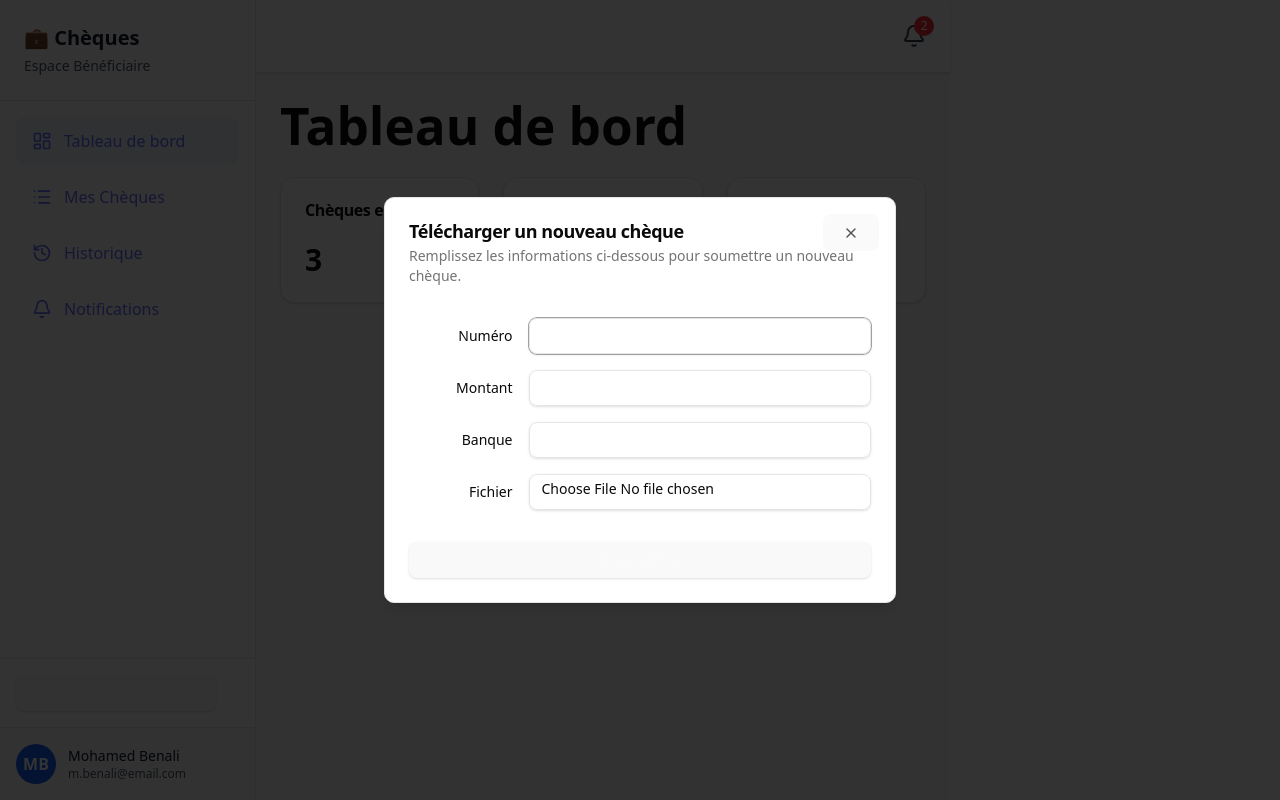
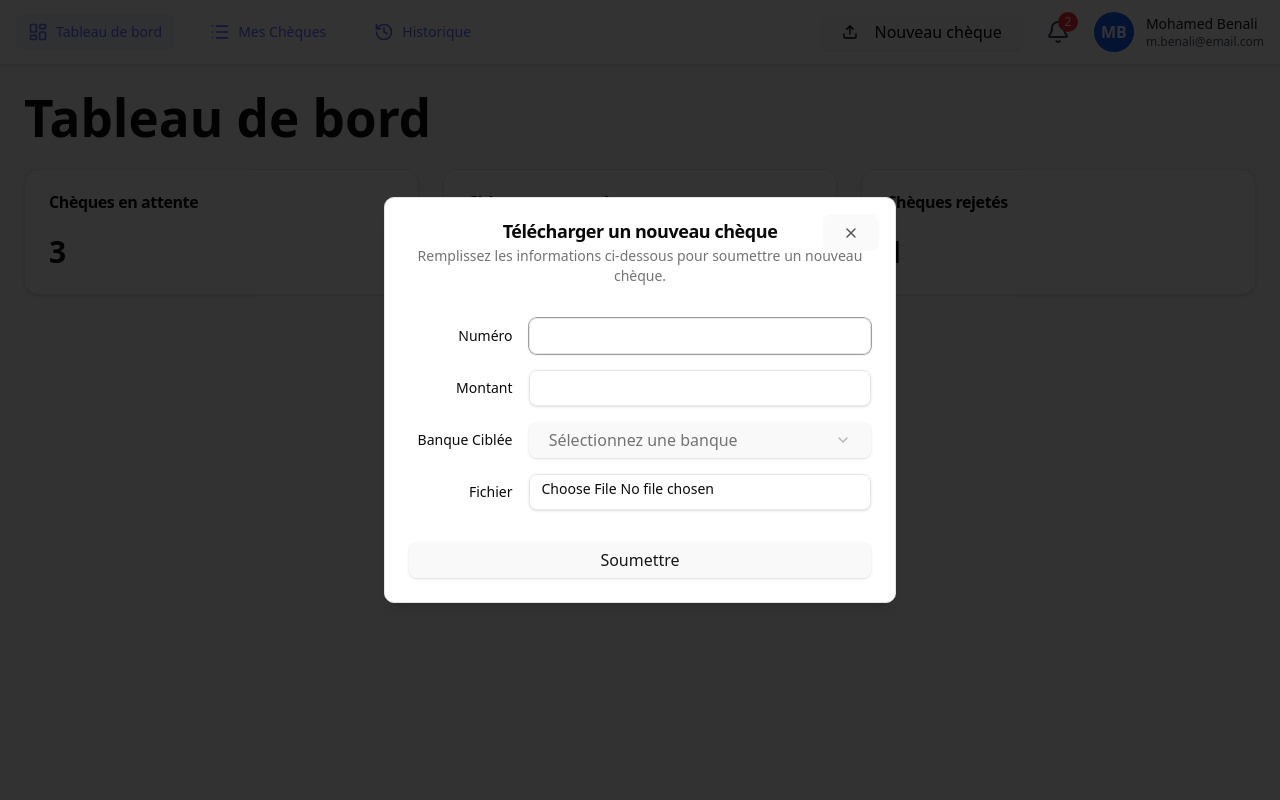
Before and after one commit to OSama2626/FraudDetectEspaceBeneficiaire, a React app in the folder frontend/: page /beneficiary in a window 1280 px wide. Both pictures are taken after a click on the button "Nouveau chèque". Built offline with nearby package versions, Linux system fonts and the light colour scheme; the HTML template or start-up script is replaced by a standard one.

Commit message:
nice work, well done

```diff
--- a/frontend/package.json
+++ b/frontend/package.json
@@ -13,6 +13,7 @@
     "-": "^0.0.1",
     "@radix-ui/react-dialog": "^1.1.15",
     "@radix-ui/react-label": "^2.1.8",
+    "@radix-ui/react-select": "^2.2.6",
     "@radix-ui/react-slot": "^1.2.4",
     "@tailwindcss/vite": "^4.1.16",
     "axios": "^1.13.1",
--- /dev/null
+++ b/frontend/src/components/ui/select.tsx
@@ -0,0 +1,157 @@
+import * as React from "react"
+import * as SelectPrimitive from "@radix-ui/react-select"
+import { Check, ChevronDown, ChevronUp } from "lucide-react"
+
+import { cn } from "@/lib/utils"
+
+const Select = SelectPrimitive.Root
+
+const SelectGroup = SelectPrimitive.Group
+
+const SelectValue = SelectPrimitive.Value
+
+const SelectTrigger = React.forwardRef<
+  React.ElementRef<typeof SelectPrimitive.Trigger>,
+  React.ComponentPropsWithoutRef<typeof SelectPrimitive.Trigger>
+>(({ className, children, ...props }, ref) => (
+  <SelectPrimitive.Trigger
+    ref={ref}
+    className={cn(
+      "flex h-9 w-full items-center justify-between whitespace-nowrap rounded-md border border-input bg-transparent px-3 py-2 text-sm shadow-sm ring-offset-background data-[placeholder]:text-muted-foreground focus:outline-none focus:ring-1 focus:ring-ring disabled:cursor-not-allowed disabled:opacity-50 [&>span]:line-clamp-1",
+      className
+    )}
+    {...props}
+  >
+    {children}
+    <SelectPrimitive.Icon asChild>
+      <ChevronDown className="h-4 w-4 opacity-50" />
+    </SelectPrimitive.Icon>
+  </SelectPrimitive.Trigger>
+))
+SelectTrigger.displayName = SelectPrimitive.Trigger.displayName
+
+const SelectScrollUpButton = React.forwardRef<
+  React.ElementRef<typeof SelectPrimitive.ScrollUpButton>,
+  React.ComponentPropsWithoutRef<typeof SelectPrimitive.ScrollUpButton>
+>(({ className, ...props }, ref) => (
+  <SelectPrimitive.ScrollUpButton
+    ref={ref}
+    className={cn(
+      "flex cursor-default items-center justify-center py-1",
+      className
+    )}
+    {...props}
+  >
+    <ChevronUp className="h-4 w-4" />
+  </SelectPrimitive.ScrollUpButton>
+))
+SelectScrollUpButton.displayName = SelectPrimitive.ScrollUpButton.displayName
+
+const SelectScrollDownButton = React.forwardRef<
+  React.ElementRef<typeof SelectPrimitive.ScrollDownButton>,
+  React.ComponentPropsWithoutRef<typeof SelectPrimitive.ScrollDownButton>
+>(({ className, ...props }, ref) => (
+  <SelectPrimitive.ScrollDownButton
+    ref={ref}
+    className={cn(
+      "flex cursor-default items-center justify-center py-1",
+      className
+    )}
+    {...props}
+  >
+    <ChevronDown className="h-4 w-4" />
+  </SelectPrimitive.ScrollDownButton>
+))
+SelectScrollDownButton.displayName =
+  SelectPrimitive.ScrollDownButton.displayName
+
+const SelectContent = React.forwardRef<
+  React.ElementRef<typeof SelectPrimitive.Content>,
+  React.ComponentPropsWithoutRef<typeof SelectPrimitive.Content>
+>(({ className, children, position = "popper", ...props }, ref) => (
+  <SelectPrimitive.Portal>
+    <SelectPrimitive.Content
+      ref={ref}
+      className={cn(
+        "relative z-50 max-h-[--radix-select-content-available-height] min-w-[8rem] overflow-y-auto overflow-x-hidden rounded-md border bg-popover text-popover-foreground shadow-md data-[state=open]:animate-in data-[state=closed]:animate-out data-[state=closed]:fade-out-0 data-[state=open]:fade-in-0 data-[state=closed]:zoom-out-95 data-[state=open]:zoom-in-95 data-[side=bottom]:slide-in-from-top-2 data-[side=left]:slide-in-from-right-2 data-[side=right]:slide-in-from-left-2 data-[side=top]:slide-in-from-bottom-2 origin-[--radix-select-content-transform-origin]",
+        position === "popper" &&
+          "data-[side=bottom]:translate-y-1 data-[side=left]:-translate-x-1 data-[side=right]:translate-x-1 data-[side=top]:-translate-y-1",
+        className
+      )}
+      position={position}
+      {...props}
+    >
+      <SelectScrollUpButton />
+      <SelectPrimitive.Viewport
+        className={cn(
+          "p-1",
+          position === "popper" &&
+            "h-[var(--radix-select-trigger-height)] w-full min-w-[var(--radix-select-trigger-width)]"
+        )}
+      >
+        {children}
+      </SelectPrimitive.Viewport>
+      <SelectScrollDownButton />
+    </SelectPrimitive.Content>
+  </SelectPrimitive.Portal>
+))
+SelectContent.displayName = SelectPrimitive.Content.displayName
+
+const SelectLabel = React.forwardRef<
+  React.ElementRef<typeof SelectPrimitive.Label>,
+  React.ComponentPropsWithoutRef<typeof SelectPrimitive.Label>
+>(({ className, ...props }, ref) => (
+  <SelectPrimitive.Label
+    ref={ref}
+    className={cn("px-2 py-1.5 text-sm font-semibold", className)}
+    {...props}
+  />
+))
+SelectLabel.displayName = SelectPrimitive.Label.displayName
+
+const SelectItem = React.forwardRef<
+  React.ElementRef<typeof SelectPrimitive.Item>,
+  React.ComponentPropsWithoutRef<typeof SelectPrimitive.Item>
+>(({ className, children, ...props }, ref) => (
+  <SelectPrimitive.Item
+    ref={ref}
+    className={cn(
+      "relative flex w-full cursor-default select-none items-center rounded-sm py-1.5 pl-2 pr-8 text-sm outline-none focus:bg-accent focus:text-accent-foreground data-[disabled]:pointer-events-none data-[disabled]:opacity-50",
+      className
+    )}
+    {...props}
+  >
+    <span className="absolute right-2 flex h-3.5 w-3.5 items-center justify-center">
+      <SelectPrimitive.ItemIndicator>
+        <Check className="h-4 w-4" />
+      </SelectPrimitive.ItemIndicator>
+    </span>
+    <SelectPrimitive.ItemText>{children}</SelectPrimitive.ItemText>
+  </SelectPrimitive.Item>
+))
+SelectItem.displayName = SelectPrimitive.Item.displayName
+
+const SelectSeparator = React.forwardRef<
+  React.ElementRef<typeof SelectPrimitive.Separator>,
+  React.ComponentPropsWithoutRef<typeof SelectPrimitive.Separator>
+>(({ className, ...props }, ref) => (
+  <SelectPrimitive.Separator
+    ref={ref}
+    className={cn("-mx-1 my-1 h-px bg-muted", className)}
+    {...props}
+  />
+))
+SelectSeparator.displayName = SelectPrimitive.Separator.displayName
+
+export {
+  Select,
+  SelectGroup,
+  SelectValue,
+  SelectTrigger,
+  SelectContent,
+  SelectLabel,
+  SelectItem,
+  SelectSeparator,
+  SelectScrollUpButton,
+  SelectScrollDownButton,
+}
--- a/frontend/src/index.css
+++ b/frontend/src/index.css
@@ -63,8 +63,6 @@
 
 body {
   margin: 0;
-  display: flex;
-  place-items: center;
   min-width: 320px;
   min-height: 100vh;
 }
--- a/frontend/src/pages/beneficiary/components/UploadModal.tsx
+++ b/frontend/src/pages/beneficiary/components/UploadModal.tsx
@@ -3,11 +3,19 @@
   Dialog,
   DialogContent,
   DialogDescription,
+  DialogFooter,
   DialogHeader,
   DialogTitle,
   DialogTrigger,
 } from '@/components/ui/dialog';
 import { Button } from '@/components/ui/button';
+import {
+  Select,
+  SelectContent,
+  SelectItem,
+  SelectTrigger,
+  SelectValue,
+} from '@/components/ui/select';
 import { Input } from '@/components/ui/input';
 import { Label } from '@/components/ui/label';
 import { Upload } from 'lucide-react';
@@ -33,15 +41,15 @@
   return (
     <Dialog>
       <DialogTrigger asChild>
-        <Button>
-          <Upload className="mr-2 h-4 w-4" />
-          Nouveau chèque
-        </Button>
+        <Button className="bg-blue-600 text-black"> {/* Ajoutez des classes claires */}
+  <Upload className="mr-2 h-4 w-4" />
+  Nouveau chèque
+</Button>
       </DialogTrigger>
       <DialogContent>
         <DialogHeader>
-          <DialogTitle>Télécharger un nouveau chèque</DialogTitle>
-          <DialogDescription>
+          <DialogTitle className="text-center">Télécharger un nouveau chèque</DialogTitle>
+          <DialogDescription className="text-center">
             Remplissez les informations ci-dessous pour soumettre un nouveau chèque.
           </DialogDescription>
         </DialogHeader>
@@ -71,14 +79,18 @@
           </div>
           <div className="grid grid-cols-4 items-center gap-4">
             <Label htmlFor="banque" className="text-right">
-              Banque
+              Banque Ciblée
             </Label>
-            <Input
-              id="banque"
-              value={banque}
-              onChange={(e) => setBanque(e.target.value)}
-              className="col-span-3"
-            />
+            <Select value={banque} onValueChange={setBanque}>
+              <SelectTrigger className="col-span-3">
+                <SelectValue placeholder="Sélectionnez une banque" />
+              </SelectTrigger>
+              <SelectContent>
+                <SelectItem value="Banque populaire">Banque populaire</SelectItem>
+                <SelectItem value="CIH">CIH</SelectItem>
+                <SelectItem value="Attijariwafa Bank">Attijariwafa Bank</SelectItem>
+              </SelectContent>
+            </Select>
           </div>
           <div className="grid grid-cols-4 items-center gap-4">
             <Label htmlFor="fichier" className="text-right">
@@ -92,9 +104,11 @@
             />
           </div>
         </div>
-        <Button type="submit" onClick={handleSubmit}>
-          Soumettre
-        </Button>
+        <DialogFooter>
+          <Button type="submit" onClick={handleSubmit} variant="secondary" className="w-full">
+            Soumettre
+          </Button>
+        </DialogFooter>
       </DialogContent>
     </Dialog>
   );
--- a/frontend/src/pages/beneficiary/layouts/BeneficiaryLayout.tsx
+++ b/frontend/src/pages/beneficiary/layouts/BeneficiaryLayout.tsx
@@ -1,11 +1,11 @@
 import React from 'react';
 import { Outlet, NavLink } from 'react-router-dom';
-import { Bell, Upload, Menu, X, LayoutDashboard, List, History } from 'lucide-react';
+import { Bell, Menu, LayoutDashboard, List, History, Briefcase } from 'lucide-react';
 import UploadModal from '../components/UploadModal';
 import { useBeneficiary } from '../BeneficiaryContext';
 
 const BeneficiaryLayout = () => {
-  const [sidebarOpen, setSidebarOpen] = React.useState(false);
+  const [menuOpen, setMenuOpen] = React.useState(false);
   const { notifications } = useBeneficiary();
   const unreadCount = notifications.filter((n) => !n.lu).length;
 
@@ -13,41 +13,80 @@
     { to: '/beneficiary', label: 'Tableau de bord', icon: LayoutDashboard },
     { to: 'checks', label: 'Mes Chèques', icon: List },
     { to: 'history', label: 'Historique', icon: History },
-    { to: 'notifications', label: 'Notifications', icon: Bell },
   ];
 
   return (
-    <div className="min-h-screen bg-gray-50 flex">
-      {/* Sidebar */}
-      <aside
-        className={`fixed lg:static inset-y-0 left-0 z-50 w-64 bg-white border-r transform transition-transform duration-300 ease-in-out ${
-          sidebarOpen ? 'translate-x-0' : '-translate-x-full lg:translate-x-0'
-        }`}
+    <div className="min-h-screen bg-gray-50">
+      {/* Top Navigation Bar */}
+      <header className="bg-white shadow-sm border-b sticky top-0 z-40">
+        <div className="container mx-auto px-4">
+          <div className="flex justify-between items-center h-16">
+            {/* Logo and Main Nav */}
+            <div className="flex items-center gap-4">
+              <button
+                onClick={() => setMenuOpen(!menuOpen)}
+                className="md:hidden p-2 -ml-2 hover:bg-gray-100 rounded-lg"
               >
-        <div className="h-full flex flex-col">
-          {/* Logo / Header */}
-          <div className="p-6 border-b">
-            <div className="flex items-center justify-between">
-              <div>
-                <h2 className="text-xl font-bold text-gray-900">💼 Chèques</h2>
-                <p className="text-sm text-gray-600 mt-1">Espace Bénéficiaire</p>
-              </div>
-              <button
-                onClick={() => setSidebarOpen(false)}
-                className="lg:hidden p-2 hover:bg-gray-100 rounded-lg"
-              >
-                <X className="w-5 h-5" />
+                <Menu className="w-6 h-6" />
               </button>
-            </div>
-          </div>
 
-          {/* Menu Items */}
-          <nav className="flex-1 p-4 space-y-2">
+              <nav className="hidden md:flex items-center gap-6">
                 {menuItems.map((item) => (
                   <NavLink
                     key={item.to}
                     to={item.to}
                     end
+                    className={({ isActive }) =>
+                      `flex items-center gap-2 px-3 py-2 rounded-md text-sm font-medium transition ${
+                        isActive
+                          ? 'bg-blue-50 text-blue-700'
+                          : 'text-gray-600 hover:bg-gray-100'
+                      }`
+                    }
+                  >
+                    <item.icon className="w-5 h-5" />
+                    <span>{item.label}</span>
+                  </NavLink>
+                ))}
+              </nav>
+            </div>
+
+            {/* Right Side Actions */}
+            <div className="flex items-center gap-4">
+              <div className="hidden sm:block">
+                <UploadModal />
+              </div>
+              <NavLink to="notifications" className="relative p-2 hover:bg-gray-100 rounded-full transition">
+                <Bell className="w-6 h-6 text-gray-700" />
+                {unreadCount > 0 && (
+                  <span className="absolute top-0 right-0 bg-red-500 text-white text-xs rounded-full w-5 h-5 flex items-center justify-center">
+                    {unreadCount}
+                  </span>
+                )}
+              </NavLink>
+              <div className="flex items-center gap-3">
+                <div className="w-10 h-10 bg-blue-600 rounded-full flex items-center justify-center text-white font-semibold">
+                  MB
+                </div>
+                <div className="hidden lg:block">
+                  <p className="text-sm font-medium text-gray-900 truncate">Mohamed Benali</p>
+                  <p className="text-xs text-gray-600 truncate">m.benali@email.com</p>
+                </div>
+              </div>
+            </div>
+          </div>
+        </div>
+
+        {/* Mobile Menu */}
+        {menuOpen && (
+          <div className="md:hidden bg-white border-t">
+            <nav className="p-4 space-y-2">
+              {menuItems.map((item) => (
+                <NavLink
+                  key={item.to}
+                  to={item.to}
+                  end
+                  onClick={() => setMenuOpen(false)}
                   className={({ isActive }) =>
                     `w-full flex items-center gap-3 px-4 py-3 rounded-lg transition ${
                       isActive
@@ -60,67 +99,18 @@
                   <span>{item.label}</span>
                 </NavLink>
               ))}
-          </nav>
-
-          {/* New Check Button */}
-          <div className="p-4 border-t">
+              <div className="pt-4 border-t">
                  <UploadModal />
               </div>
-
-          {/* User Info */}
-          <div className="p-4 border-t bg-gray-50">
-            <div className="flex items-center gap-3">
-              <div className="w-10 h-10 bg-blue-600 rounded-full flex items-center justify-center text-white font-semibold">
-                MB
+            </nav>
           </div>
-              <div className="flex-1 min-w-0">
-                <p className="text-sm font-medium text-gray-900 truncate">Mohamed Benali</p>
-                <p className="text-xs text-gray-600 truncate">m.benali@email.com</p>
-              </div>
-            </div>
-          </div>
-        </div>
-      </aside>
-
-      {/* Overlay for mobile */}
-      {sidebarOpen && (
-        <div
-          onClick={() => setSidebarOpen(false)}
-          className="fixed inset-0 bg-black bg-opacity-50 z-40 lg:hidden"
-        />
         )}
+      </header>
 
       {/* Main Content */}
-      <div className="flex-1 flex flex-col min-w-0">
-        {/* Header */}
-        <header className="bg-white shadow-sm border-b sticky top-0 z-30">
-          <div className="px-4 py-4 flex justify-between items-center">
-            <div className="flex items-center gap-4">
-              <button
-                onClick={() => setSidebarOpen(true)}
-                className="lg:hidden p-2 hover:bg-gray-100 rounded-lg"
-              >
-                <Menu className="w-6 h-6" />
-              </button>
-            </div>
-            <div className="flex items-center gap-2">
-              <NavLink to="notifications" className="relative p-2 hover:bg-gray-100 rounded-lg transition">
-                <Bell className="w-6 h-6 text-gray-700" />
-                {unreadCount > 0 && (
-                  <span className="absolute top-0 right-0 bg-red-500 text-white text-xs rounded-full w-5 h-5 flex items-center justify-center">
-                    {unreadCount}
-                  </span>
-                )}
-              </NavLink>
-            </div>
-          </div>
-        </header>
-
-        {/* Content Area */}
-        <main className="flex-1 p-4 md:p-6 overflow-auto">
+      <main className="container mx-auto p-4 md:p-6">
         <Outlet />
       </main>
-      </div>
     </div>
   );
 };
```
Also changed, not shown: 1 other file (tests, documents, lock files or other folders). Lines whose indentation alone changed are shown as unchanged.
